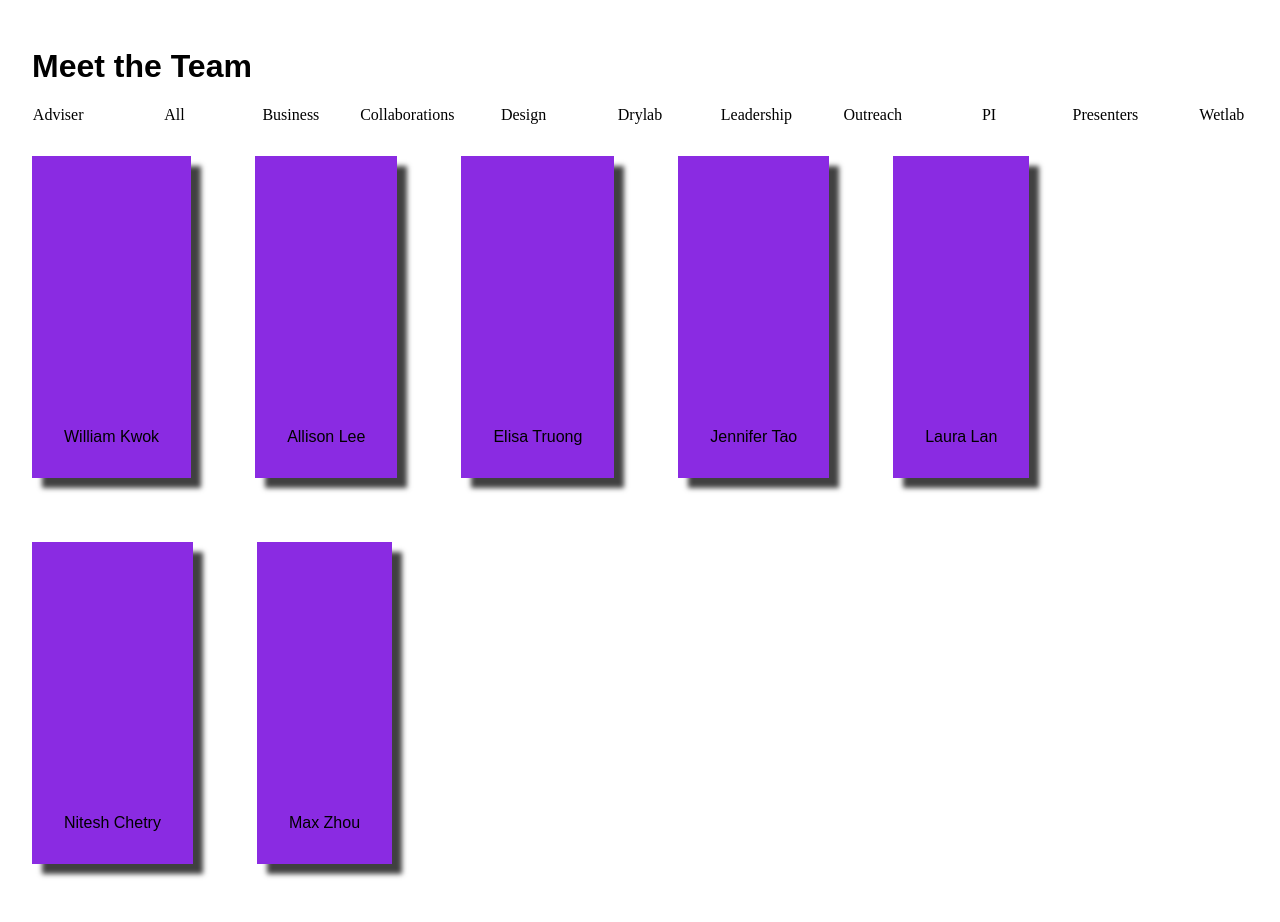
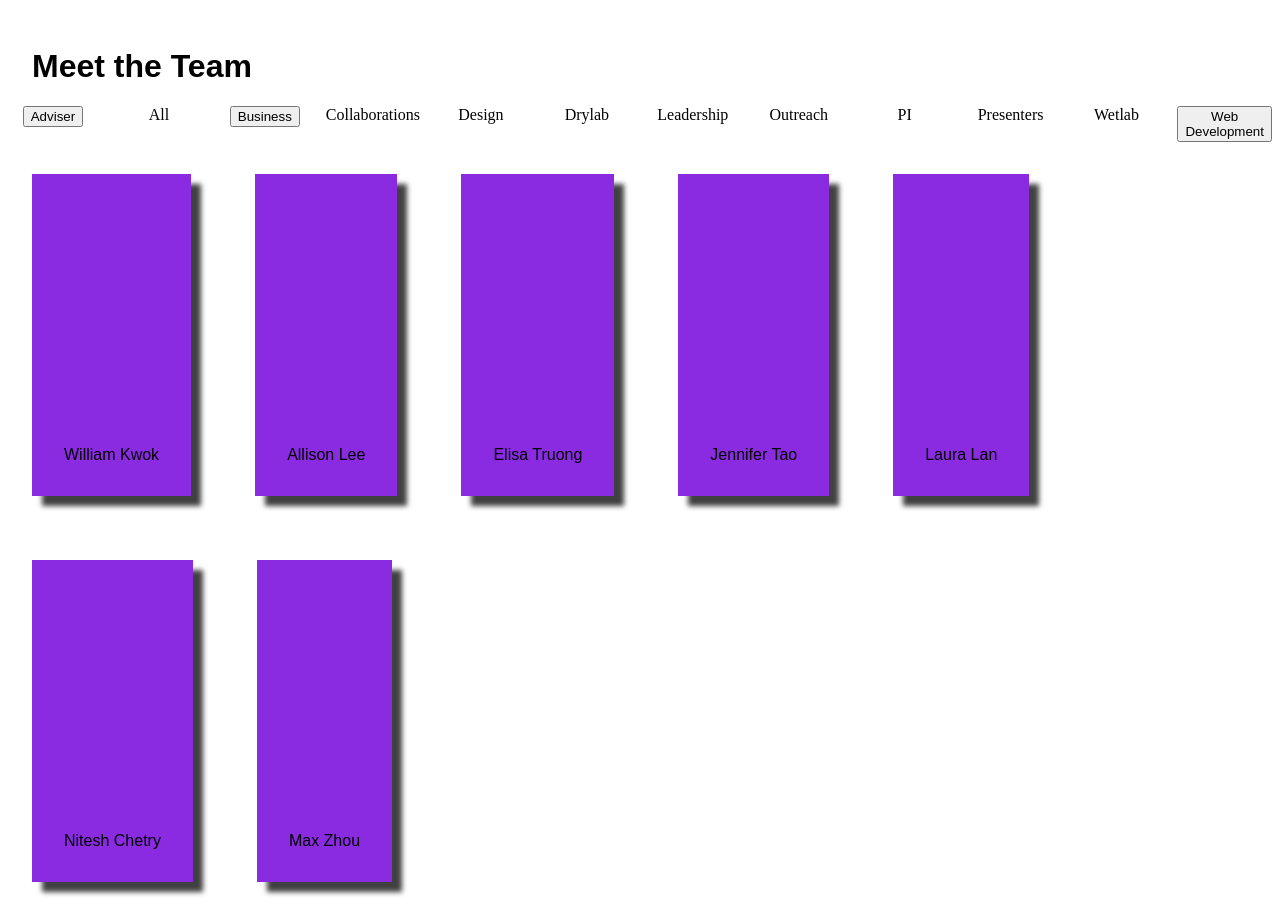
Before and after one commit to uwigem/uwigem.com, a Next.js app: page /team in a window 1280 px wide. Built offline with nearby package versions, Linux system fonts and the light colour scheme.

Commit message:
imitate the blur effect with text on click

```diff
--- a/components/TeamPage/TeamMember.js
+++ b/components/TeamPage/TeamMember.js
@@ -5,9 +5,23 @@ import Constants from '../../global_constants/Constants';
  * @returns {React.Component}
  */
 const TeamMember = props => {
+
+    let select = false;
+    for (let i = 0; i < props.person.teams.length; i++) {
+        if (props.filter == props.person.teams[i]) {
+            select = true;
+        }
+    }
+
+    let blur = <section>blur!</section>
+    if (select) {
+        blur = <section></section>
+    }
+
     return <>
         <div className="person">
             <section className="image"></section>
+            {blur}
             <section className="person-name">{props.person.name}</section>
         </div>
     </>;
--- a/components/TeamPage/TeamPage.js
+++ b/components/TeamPage/TeamPage.js
@@ -8,6 +8,7 @@ import Constants from '../../global_constants/Constants';
  */
 const TeamPage = () => {
     const [teamMembers, setTeamMembers] = useState([]);
+    const [filter, setFilter] = useState('All');
     let data = require('./team_members.json');
 
 
@@ -34,13 +35,17 @@ const TeamPage = () => {
         <body>
             <div className="teams">
                 <seciton className="col-xs">
-                    Adviser
+                    <button onClick={() => setFilter('Adviser')}>
+                        Adviser
+                    </button>
                 </seciton>
                 <seciton className="col-xs">
                     All
                 </seciton>
                 <seciton className="col-xs">
-                    Business
+                    <button onClick={() => setFilter('Business')}>
+                        Business
+                    </button>
                 </seciton>
                 <seciton className="col-xs">
                     Collaborations
@@ -66,11 +71,15 @@ const TeamPage = () => {
                 <seciton className="col-xs">
                     Wetlab
                 </seciton>
+                <seciton className="col-xs">
+                    <button onClick={() => setFilter('Web Developer')}>
+                        Web Development
+                    </button>
+                </seciton>
             </div>
             <div className="team-members">
-                {console.log(teamMembers)}
                 {teamMembers.map(person => {
-                    return <TeamMember key={person.id} person={person}/>;
+                    return <TeamMember key={person.id} person={person} filter={filter}/>;
                 })}
             </div>
         </body>
--- a/components/TeamPage/team_members.json
+++ b/components/TeamPage/team_members.json
@@ -3,6 +3,7 @@
         "id": 1,
         "name": "William Kwok",
         "teams": [
+            "All",
             "DryLab Lead Engineer",
             "Web Developer"
         ],
@@ -14,6 +15,7 @@
         "id": 2,
         "name": "Allison Lee",
         "teams": [
+            "All",
             "Web Developer",
             "Business"
         ],
@@ -25,6 +27,7 @@
         "id": 3,
         "name": "Elisa Truong",
         "teams": [
+            "All",
             "Web Developer"
         ],
         "bio": "Lorem ipsum dolor sit amet, consectetur adipiscing elit, sed do eiusmod tempor incididunt ut labore et dolore magna aliqua. Ut enim ad minim veniam, quis nostrud exercitation ullamco laboris nisi ut aliquip ex ea commodo consequat. Duis aute irure dolor in reprehenderit in voluptate velit esse cillum dolore eu fugiat nulla pariatur. Excepteur sint occaecat cupidatat non proident, sunt in culpa qui officia deserunt mollit anim id est laborum.",
@@ -35,6 +38,7 @@
         "id": 4,
         "name": "Jennifer Tao",
         "teams": [
+            "All",
             "Web Developer"
         ],
         "bio": "Lorem ipsum dolor sit amet, consectetur adipiscing elit, sed do eiusmod tempor incididunt ut labore et dolore magna aliqua. Ut enim ad minim veniam, quis nostrud exercitation ullamco laboris nisi ut aliquip ex ea commodo consequat. Duis aute irure dolor in reprehenderit in voluptate velit esse cillum dolore eu fugiat nulla pariatur. Excepteur sint occaecat cupidatat non proident, sunt in culpa qui officia deserunt mollit anim id est laborum.",
@@ -45,6 +49,7 @@
         "id": 5,
         "name": "Laura Lan",
         "teams": [
+            "All",
             "Web Developer"
         ],
         "bio": "Lorem ipsum dolor sit amet, consectetur adipiscing elit, sed do eiusmod tempor incididunt ut labore et dolore magna aliqua. Ut enim ad minim veniam, quis nostrud exercitation ullamco laboris nisi ut aliquip ex ea commodo consequat. Duis aute irure dolor in reprehenderit in voluptate velit esse cillum dolore eu fugiat nulla pariatur. Excepteur sint occaecat cupidatat non proident, sunt in culpa qui officia deserunt mollit anim id est laborum.",
@@ -55,6 +60,7 @@
         "id": 6,
         "name": "Nitesh Chetry",
         "teams": [
+            "All",
             "Web Developer"
         ],
         "bio": "Lorem ipsum dolor sit amet, consectetur adipiscing elit, sed do eiusmod tempor incididunt ut labore et dolore magna aliqua. Ut enim ad minim veniam, quis nostrud exercitation ullamco laboris nisi ut aliquip ex ea commodo consequat. Duis aute irure dolor in reprehenderit in voluptate velit esse cillum dolore eu fugiat nulla pariatur. Excepteur sint occaecat cupidatat non proident, sunt in culpa qui officia deserunt mollit anim id est laborum.",
@@ -65,6 +71,7 @@
         "id": 7,
         "name": "Max Zhou",
         "teams": [
+            "All",
             "Web Developer"
         ],
         "bio": "Lorem ipsum dolor sit amet, consectetur adipiscing elit, sed do eiusmod tempor incididunt ut labore et dolore magna aliqua. Ut enim ad minim veniam, quis nostrud exercitation ullamco laboris nisi ut aliquip ex ea commodo consequat. Duis aute irure dolor in reprehenderit in voluptate velit esse cillum dolore eu fugiat nulla pariatur. Excepteur sint occaecat cupidatat non proident, sunt in culpa qui officia deserunt mollit anim id est laborum.",
```
